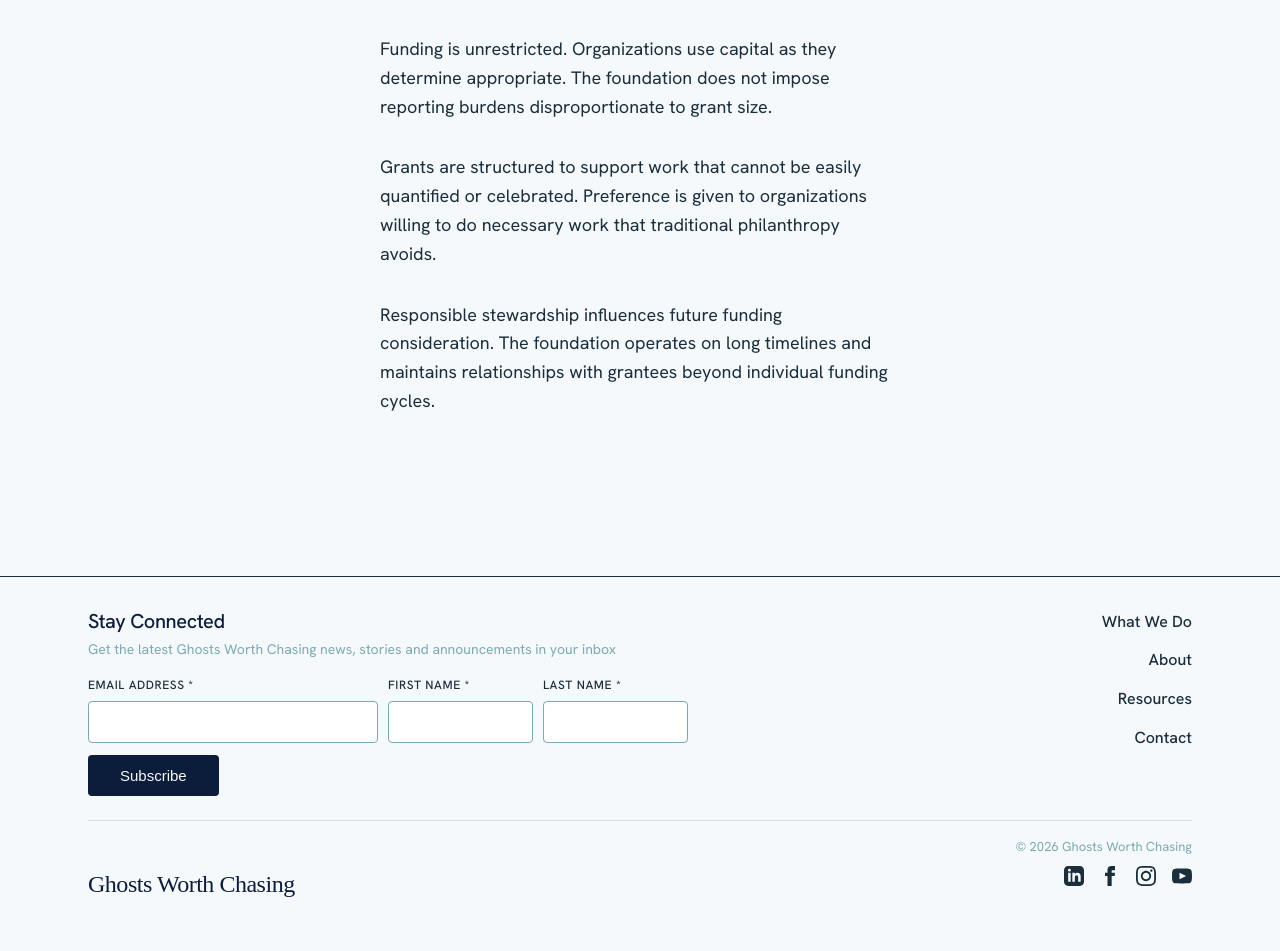
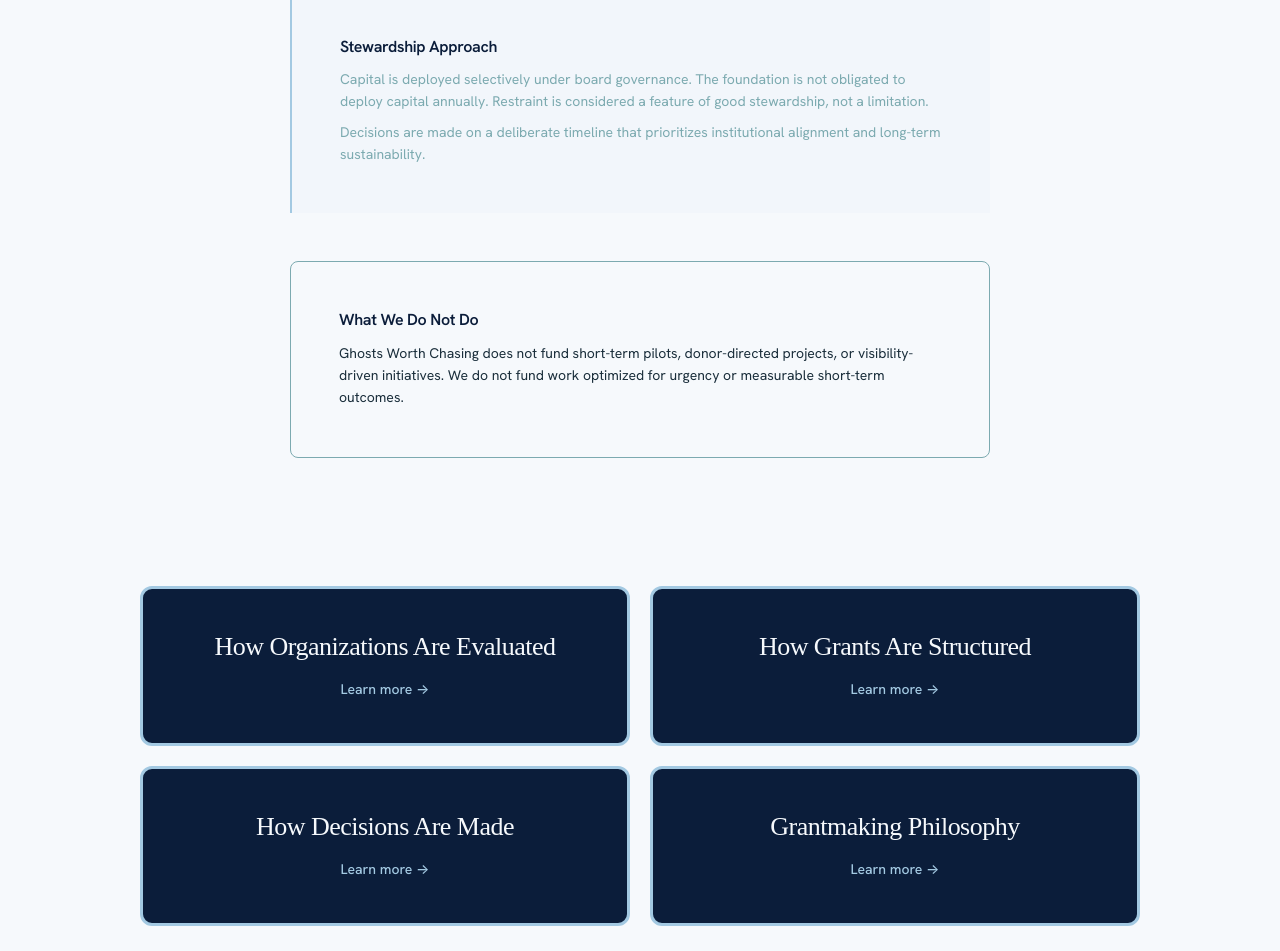
Before and after one commit to Roco41589/ghosts-worth-chasing-site, a Next.js app in the folder ghosts-redesign/: page /what-we-do/organizational-grants in a window 1280 px wide. Shown: the part 521-1472 px from the top of the page. Before the commit the page ends 1441 px from the top, so only its background shows below. Built offline with nearby package versions, Linux system fonts and the light colour scheme.

Commit message:
Update page.tsx

```diff
--- a/ghosts-redesign/app/what-we-do/organizational-grants/page.tsx
+++ b/ghosts-redesign/app/what-we-do/organizational-grants/page.tsx
@@ -1,10 +1,24 @@
+'use client'
+
 import Link from 'next/link'
 
-export default function Structure() {
+export default function OrganizationalGrants() {
   return (
-    <section className="section section--narrow">
+    <>
+      <style jsx>{`
+        @media (max-width: 768px) {
+          .cards-grid {
+            grid-template-columns: 1fr !important;
+            max-width: 400px !important;
+          }
+        }
+      `}</style>
+
+      <section style={{
+        padding: 'var(--space-lg) var(--space-md) var(--space-md) var(--space-md)',
+      }}>
         <Link
-        href="/what-we-do/organizational-grants"
+          href="/what-we-do"
           style={{
             fontSize: '14px',
             color: 'var(--color-teal-grey)',
@@ -18,29 +32,291 @@
           ← Our Funding Model
         </Link>
 
-      <h1 style={{ color: 'var(--color-deep-navy)', marginBottom: 'var(--space-md)' }}>
-        How Grants Are Structured
+        <h1 style={{
+          color: 'var(--color-deep-navy)',
+          marginBottom: 'var(--space-sm)',
+          textAlign: 'center',
+        }}>
+          Organizational Grants
         </h1>
 
-      <p>
-        Grants are modest, intentional, and repeatable. The foundation provides multi-year support
-        to build institutional capacity, not to fund specific projects or deliverables.
+        <p style={{
+          fontSize: '18px',
+          color: 'var(--color-text-secondary)',
+          lineHeight: 1.6,
+          fontWeight: 300,
+          marginBottom: 'var(--space-sm)',
+          textAlign: 'center',
+          maxWidth: '700px',
+          margin: '0 auto var(--space-sm) auto',
+        }}>
+          We fund aligned nonprofits working on long-horizon challenges where traditional
+          philanthropy is poorly suited. Grants support institutional capacity, not specific projects.
         </p>
 
-      <p>
-        Funding is unrestricted. Organizations use capital as they determine appropriate. The foundation
-        does not impose reporting burdens disproportionate to grant size.
+        <p style={{
+          fontSize: '15px',
+          color: 'var(--color-text-secondary)',
+          lineHeight: 1.6,
+          marginBottom: 'var(--space-md)',
+          textAlign: 'center',
+          maxWidth: '700px',
+          margin: '0 auto var(--space-md) auto',
+        }}>
+          The foundation does not operate an open application pipeline. Organizations are identified
+          through deliberate sourcing and board review.
         </p>
 
-      <p>
-        Grants are structured to support work that cannot be easily quantified or celebrated. Preference
-        is given to organizations willing to do necessary work that traditional philanthropy avoids.
+        <div style={{
+          marginBottom: 'var(--space-md)',
+          padding: 'var(--space-md)',
+          borderLeft: '2px solid var(--color-sky-blue)',
+          background: 'rgba(163, 201, 226, 0.05)',
+          maxWidth: '700px',
+          margin: '0 auto var(--space-md) auto',
+        }}>
+          <h3 style={{
+            fontSize: '16px',
+            fontWeight: 600,
+            color: 'var(--color-deep-navy)',
+            marginBottom: '12px',
+          }}>
+            Stewardship Approach
+          </h3>
+          <p style={{ fontSize: '14px', color: 'var(--color-text-secondary)', marginBottom: '8px' }}>
+            Capital is deployed selectively under board governance. The foundation is not obligated to deploy
+            capital annually. Restraint is considered a feature of good stewardship, not a limitation.
           </p>
+          <p style={{ fontSize: '14px', color: 'var(--color-text-secondary)', marginBottom: 0 }}>
+            Decisions are made on a deliberate timeline that prioritizes institutional alignment and long-term sustainability.
+          </p>
+        </div>
 
-      <p>
-        Responsible stewardship influences future funding consideration. The foundation operates on
-        long timelines and maintains relationships with grantees beyond individual funding cycles.
+        <div style={{
+          marginBottom: 'var(--space-lg)',
+          padding: 'var(--space-md)',
+          border: '1px solid var(--color-border)',
+          borderRadius: '8px',
+          maxWidth: '700px',
+          margin: '0 auto var(--space-lg) auto',
+        }}>
+          <h3 style={{
+            fontSize: '16px',
+            fontWeight: 600,
+            color: 'var(--color-deep-navy)',
+            marginBottom: '12px',
+          }}>
+            What We Do Not Do
+          </h3>
+          <p style={{ fontSize: '14px', color: 'var(--color-text)', marginBottom: 0, lineHeight: 1.6 }}>
+            Ghosts Worth Chasing does not fund short-term pilots, donor-directed projects, or visibility-driven initiatives.
+            We do not fund work optimized for urgency or measurable short-term outcomes.
           </p>
+        </div>
       </section>
+
+      <section style={{
+        padding: '0 var(--space-md) var(--space-xl) var(--space-md)',
+      }}>
+        <div
+          className="cards-grid"
+          style={{
+            maxWidth: '1000px',
+            margin: '0 auto',
+            display: 'grid',
+            gridTemplateColumns: 'repeat(2, 1fr)',
+            gap: '20px',
+          }}
+        >
+          {/* How Organizations Are Evaluated Card */}
+          <Link
+            href="/what-we-do/organizational-grants/criteria"
+            style={{
+              border: '3px solid var(--color-sky-blue)',
+              borderRadius: '12px',
+              padding: '32px 24px',
+              background: 'var(--color-deep-navy)',
+              textDecoration: 'none',
+              color: 'var(--color-mist-white)',
+              transition: 'all 0.2s ease',
+              display: 'flex',
+              flexDirection: 'column',
+              alignItems: 'center',
+              justifyContent: 'center',
+              gap: '16px',
+              minHeight: '160px',
+              textAlign: 'center',
+            }}
+            onMouseEnter={(e) => {
+              e.currentTarget.style.transform = 'translateY(-4px)'
+              e.currentTarget.style.boxShadow = '0 8px 24px rgba(11, 29, 58, 0.15)'
+            }}
+            onMouseLeave={(e) => {
+              e.currentTarget.style.transform = 'translateY(0)'
+              e.currentTarget.style.boxShadow = 'none'
+            }}
+          >
+            <h2 style={{
+              fontFamily: 'Regika, serif',
+              fontSize: '26px',
+              color: 'var(--color-mist-white)',
+              margin: 0,
+              lineHeight: 1.2,
+            }}>
+              How Organizations Are Evaluated
+            </h2>
+
+            <div style={{
+              fontSize: '14px',
+              color: 'var(--color-sky-blue)',
+              fontWeight: 500,
+            }}>
+              Learn more →
+            </div>
+          </Link>
+
+          {/* How Grants Are Structured Card */}
+          <Link
+            href="/what-we-do/organizational-grants/structure"
+            style={{
+              border: '3px solid var(--color-sky-blue)',
+              borderRadius: '12px',
+              padding: '32px 24px',
+              background: 'var(--color-deep-navy)',
+              textDecoration: 'none',
+              color: 'var(--color-mist-white)',
+              transition: 'all 0.2s ease',
+              display: 'flex',
+              flexDirection: 'column',
+              alignItems: 'center',
+              justifyContent: 'center',
+              gap: '16px',
+              minHeight: '160px',
+              textAlign: 'center',
+            }}
+            onMouseEnter={(e) => {
+              e.currentTarget.style.transform = 'translateY(-4px)'
+              e.currentTarget.style.boxShadow = '0 8px 24px rgba(11, 29, 58, 0.15)'
+            }}
+            onMouseLeave={(e) => {
+              e.currentTarget.style.transform = 'translateY(0)'
+              e.currentTarget.style.boxShadow = 'none'
+            }}
+          >
+            <h2 style={{
+              fontFamily: 'Regika, serif',
+              fontSize: '26px',
+              color: 'var(--color-mist-white)',
+              margin: 0,
+              lineHeight: 1.2,
+            }}>
+              How Grants Are Structured
+            </h2>
+
+            <div style={{
+              fontSize: '14px',
+              color: 'var(--color-sky-blue)',
+              fontWeight: 500,
+            }}>
+              Learn more →
+            </div>
+          </Link>
+
+          {/* How Decisions Are Made Card */}
+          <Link
+            href="/what-we-do/organizational-grants/application"
+            style={{
+              border: '3px solid var(--color-sky-blue)',
+              borderRadius: '12px',
+              padding: '32px 24px',
+              background: 'var(--color-deep-navy)',
+              textDecoration: 'none',
+              color: 'var(--color-mist-white)',
+              transition: 'all 0.2s ease',
+              display: 'flex',
+              flexDirection: 'column',
+              alignItems: 'center',
+              justifyContent: 'center',
+              gap: '16px',
+              minHeight: '160px',
+              textAlign: 'center',
+            }}
+            onMouseEnter={(e) => {
+              e.currentTarget.style.transform = 'translateY(-4px)'
+              e.currentTarget.style.boxShadow = '0 8px 24px rgba(11, 29, 58, 0.15)'
+            }}
+            onMouseLeave={(e) => {
+              e.currentTarget.style.transform = 'translateY(0)'
+              e.currentTarget.style.boxShadow = 'none'
+            }}
+          >
+            <h2 style={{
+              fontFamily: 'Regika, serif',
+              fontSize: '26px',
+              color: 'var(--color-mist-white)',
+              margin: 0,
+              lineHeight: 1.2,
+            }}>
+              How Decisions Are Made
+            </h2>
+
+            <div style={{
+              fontSize: '14px',
+              color: 'var(--color-sky-blue)',
+              fontWeight: 500,
+            }}>
+              Learn more →
+            </div>
+          </Link>
+
+          {/* Grantmaking Philosophy Card */}
+          <Link
+            href="/what-we-do/organizational-grants/philosophy"
+            style={{
+              border: '3px solid var(--color-sky-blue)',
+              borderRadius: '12px',
+              padding: '32px 24px',
+              background: 'var(--color-deep-navy)',
+              textDecoration: 'none',
+              color: 'var(--color-mist-white)',
+              transition: 'all 0.2s ease',
+              display: 'flex',
+              flexDirection: 'column',
+              alignItems: 'center',
+              justifyContent: 'center',
+              gap: '16px',
+              minHeight: '160px',
+              textAlign: 'center',
+            }}
+            onMouseEnter={(e) => {
+              e.currentTarget.style.transform = 'translateY(-4px)'
+              e.currentTarget.style.boxShadow = '0 8px 24px rgba(11, 29, 58, 0.15)'
+            }}
+            onMouseLeave={(e) => {
+              e.currentTarget.style.transform = 'translateY(0)'
+              e.currentTarget.style.boxShadow = 'none'
+            }}
+          >
+            <h2 style={{
+              fontFamily: 'Regika, serif',
+              fontSize: '26px',
+              color: 'var(--color-mist-white)',
+              margin: 0,
+              lineHeight: 1.2,
+            }}>
+              Grantmaking Philosophy
+            </h2>
+
+            <div style={{
+              fontSize: '14px',
+              color: 'var(--color-sky-blue)',
+              fontWeight: 500,
+            }}>
+              Learn more →
+            </div>
+          </Link>
+        </div>
+      </section>
+    </>
   )
 }
```
Lines whose indentation alone changed are shown as unchanged.
